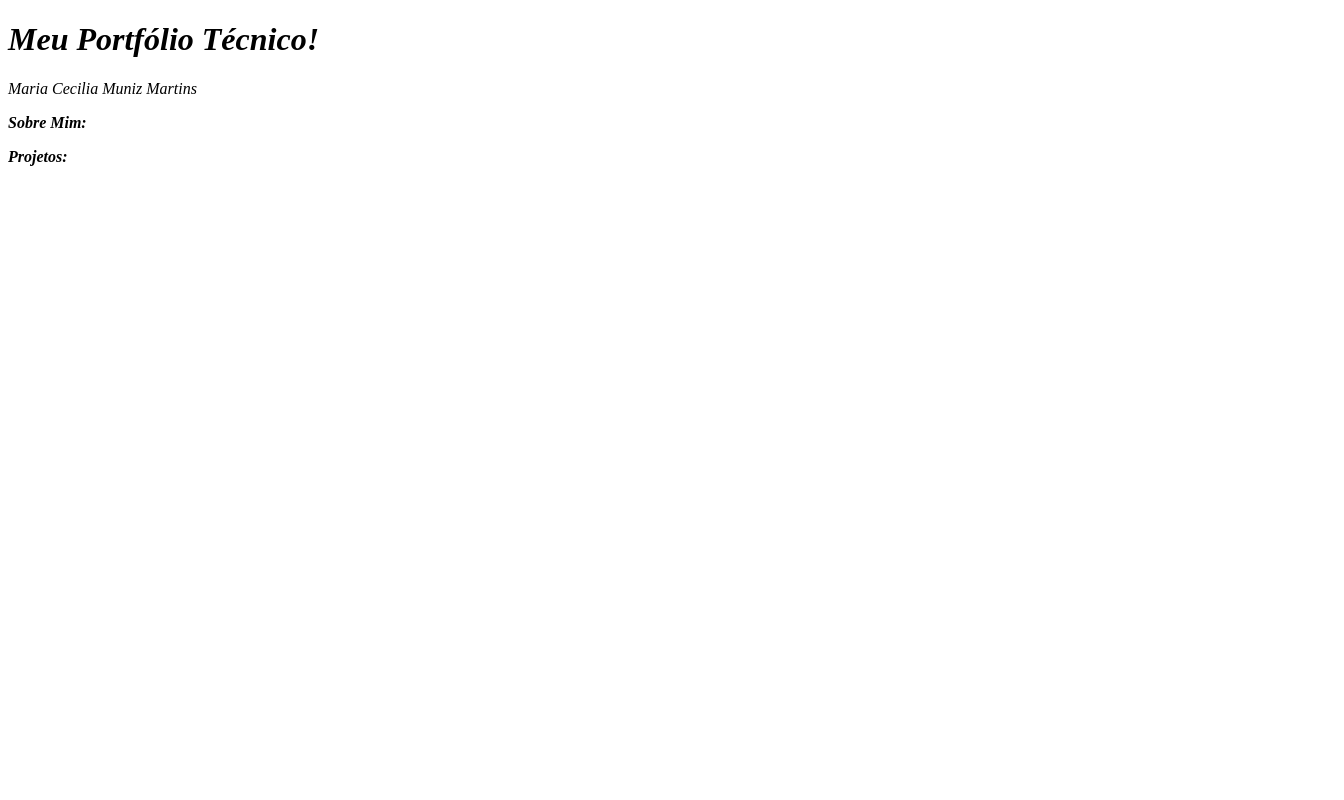
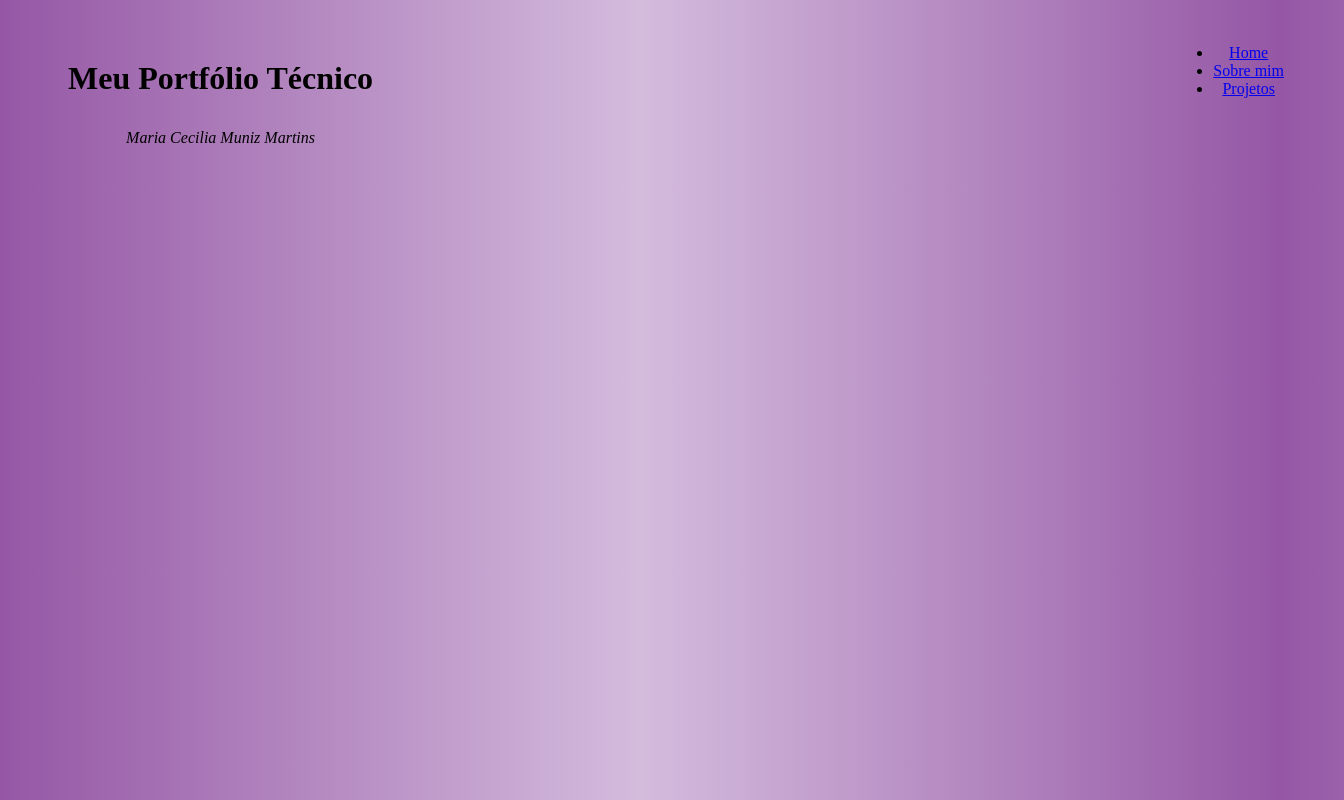
Before and after one commit to panquecasMaria/portfolio, a plain HTML site: page index.html in a window 1280 px wide. Shown: the whole page, 1344 px wide, since content can reach past the window. Drawn offline with Linux system fonts and the light colour scheme.

Commit message:
https://github.com/panquecasMaria/portfolio.git

```diff
--- a/index.html
+++ b/index.html
@@ -3,12 +3,36 @@
 <head>
     <meta charset="UTF-8">
     <meta name="viewport" content="width=device-width, initial-scale=1.0">
-    <title>Document</title>
+    <title>portfolio</title>
+    <link rel="stylesheet" href="style.css">
+    <style>
+        header {
+            display: flex;
+            width: 95vw;
+            justify-content: space-between;
+            padding: 20px 60px;
+        }
+    </style>
 </head>
 <body>
-    <p><h1><i>Meu Portfólio Técnico!</i></h1> </P>
-     <P><i>Maria Cecilia Muniz Martins</i></P>
-    <p><b><i>Sobre Mim:</i></b></P>
-    <p><b><i>Projetos:</i></b></P>
+    <main>
+    <header>
+    <div class = "logo">
+    <h1><p>Meu Portfólio Técnico</h1></P>
+        <P><i>Maria Cecilia Muniz Martins</i></P>
+</div>
+<nav>
+
+        <ul>
+    <div class="links">
+       <li> <a href= "#home">Home</a></li>
+       <li> <a href="#sobre mim">Sobre mim</a></li>
+       <li><a href="#projetos">Projetos</a></li>
+        </div>
+
+    </ul>
+</header>
+</nav>
+ </main>
 </body>
 </html>
--- /dev/null
+++ b/style.css
@@ -0,0 +1,12 @@
+body{
+    background: linear-gradient(to right, rgb(149, 87, 165), rgb(212, 188, 221), rgb(149, 87, 165))
+}
+.title {
+     text-align: center;
+}
+.logo {
+    text-align: center;
+}
+.links {
+    text-align: center;
+}
```
